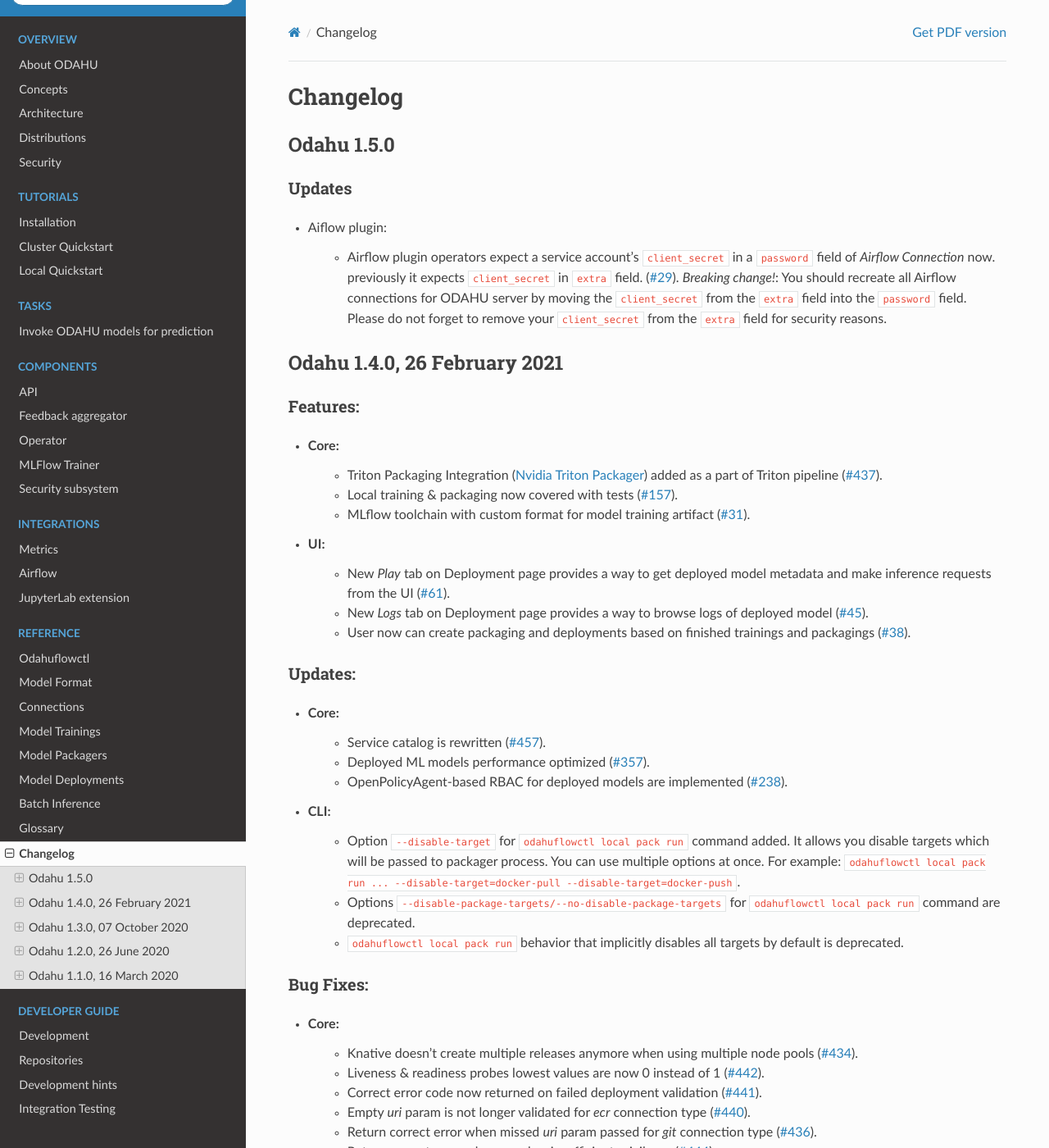
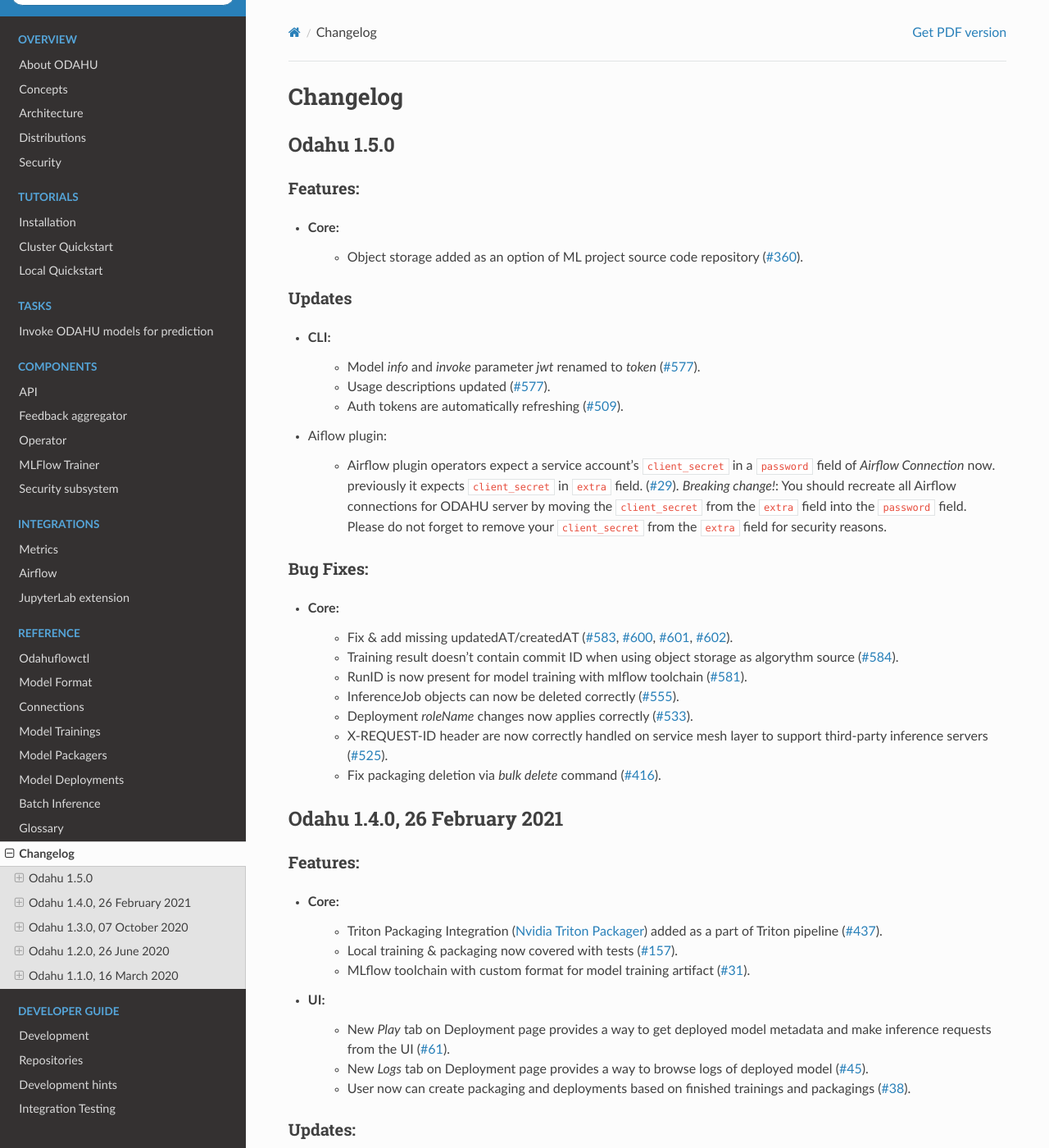
Before and after one commit to odahu/odahu-docs, a Sphinx documentation site: the page built from source/ref_changelog.rst, in a window 1280 px wide and 1400 px high. Shown: the whole window at 82% size. Built offline with Sphinx 7.4.7 and the Read the Docs theme 2.0.0, drawn with Linux system fonts in a browser that asks for light colours; formulas are drawn with MathJax 3.

Commit message:
1.5.0 changelog

```diff
--- a/source/ref_changelog.rst
+++ b/source/ref_changelog.rst
@@ -3,9 +3,18 @@
 
 Odahu 1.5.0
 --------------------------
+Features:
+""""""""""""
+
+- Core:
+    * Object storage added as an option of ML project source code repository (`#360 <https://github.com/odahu/odahu-flow/issues/360>`_).
 
 Updates
 """"""""""""
+- CLI:
+    * Model `info` and `invoke` parameter `jwt` renamed to `token` (`#577 <https://github.com/odahu/odahu-flow/issues/577>`_).
+    * Usage descriptions updated (`#577 <https://github.com/odahu/odahu-flow/issues/577>`_).
+    * Auth tokens are automatically refreshing (`#509 <https://github.com/odahu/odahu-flow/issues/509>`_).
 
 - Aiflow plugin:
 
@@ -14,6 +23,18 @@
       `Breaking change!`: You should recreate all Airflow connections for ODAHU server by moving the ``client_secret``
       from the ``extra`` field into the ``password`` field. Please do not forget to remove your ``client_secret`` from
       the ``extra`` field for security reasons.
+
+Bug Fixes:
+""""""""""""
+
+- Core:
+    * Fix & add missing updatedAT/createdAT (`#583 <https://github.com/odahu/odahu-flow/issues/583>`_, `#600 <https://github.com/odahu/odahu-flow/issues/600>`_, `#601 <https://github.com/odahu/odahu-flow/issues/601>`_, `#602 <https://github.com/odahu/odahu-flow/issues/602>`_).
+    * Training result doesn't contain commit ID when using object storage as algorythm source (`#584 <https://github.com/odahu/odahu-flow/issues/584>`_).
+    * RunID is now present for model training with mlflow toolchain (`#581 <https://github.com/odahu/odahu-flow/issues/581>`_).
+    * InferenceJob objects can now be deleted correctly (`#555 <https://github.com/odahu/odahu-flow/issues/555>`_).
+    * Deployment `roleName` changes now applies correctly (`#533 <https://github.com/odahu/odahu-flow/issues/533>`_).
+    * X-REQUEST-ID header are now correctly handled on service mesh layer to support third-party inference servers (`#525 <https://github.com/odahu/odahu-flow/issues/525>`_).
+    * Fix packaging deletion via `bulk delete` command (`#416 <https://github.com/odahu/odahu-flow/issues/416>`_).
 
 
 Odahu 1.4.0, 26 February 2021
```
